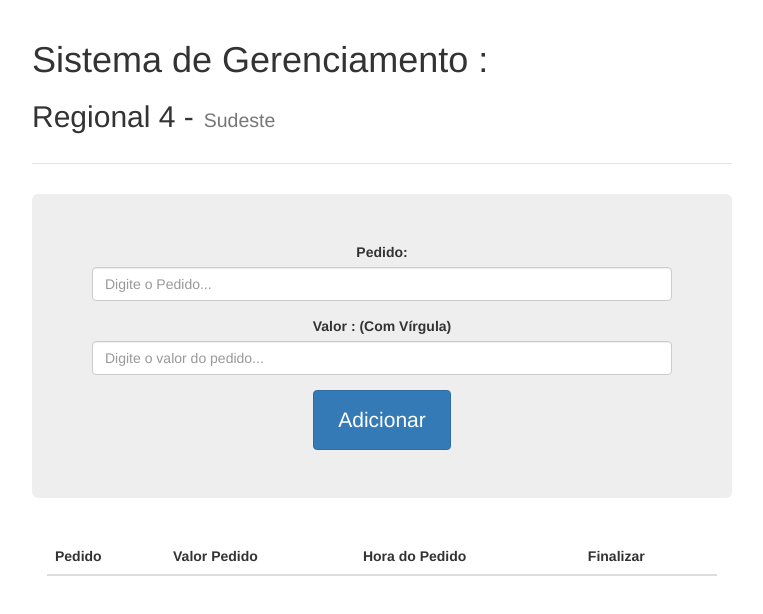
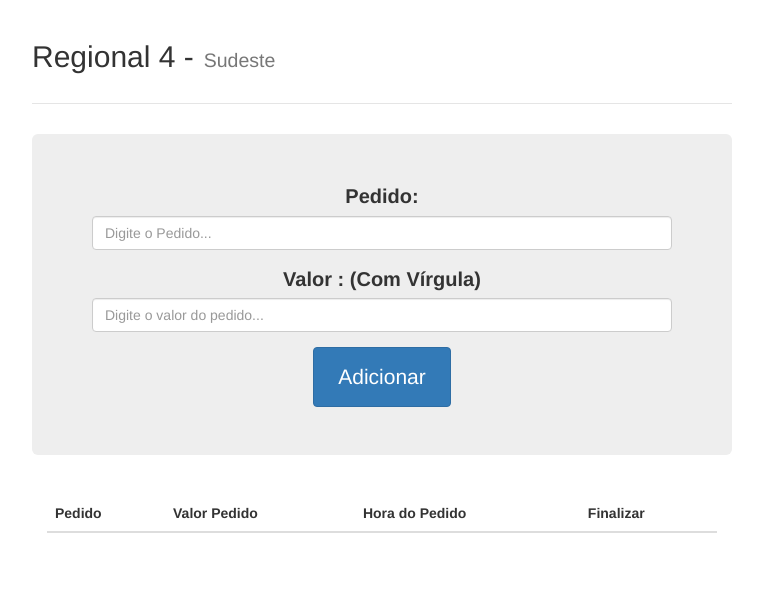
Before and after one commit to mzviniciusoliveira/mysites, a plain HTML site: page treinamento-sites-master/sistema_sudeste/index.html in a window 1280 px wide. Shown: the whole page, without its empty margins (258-1021 px from the left). Drawn offline with nearby package versions, Linux system fonts and the light colour scheme.

Commit message:
Inclusao sistema sudeste

```diff
--- a/treinamento-sites-master/sistema_sudeste/css/style.css
+++ b/treinamento-sites-master/sistema_sudeste/css/style.css
@@ -25,6 +25,9 @@ body {
   margin-top: 0;
   margin-bottom: 0;
   line-height: 40px;
+}
+label {
+  font-size: 20px;
 }
 
 /* Custom page footer */
--- a/treinamento-sites-master/sistema_sudeste/index.html
+++ b/treinamento-sites-master/sistema_sudeste/index.html
@@ -10,7 +10,6 @@
 <div class="container">
 
 	<div class="header clearfix">
-		<h1>Sistema de Gerenciamento :</h1>
 		<h2>Regional 4 -<small>Sudeste</small></h2>
 	</div>
 
```
